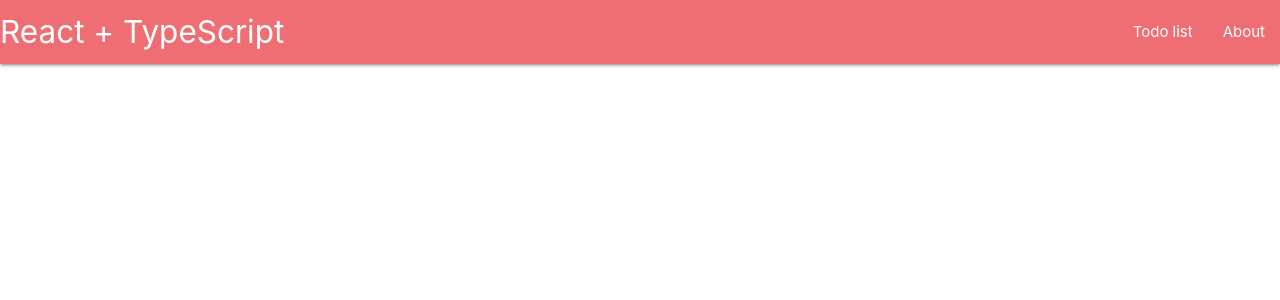
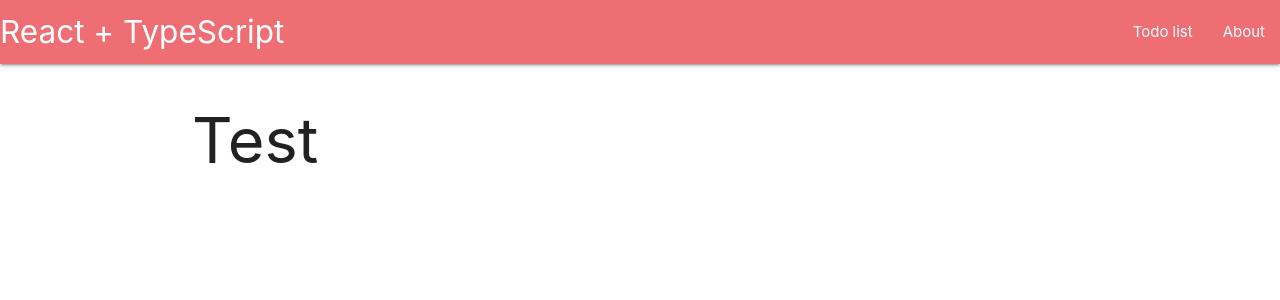
Before and after one commit to alexandr-g/react-typescript, a React (Create React App) app: page / in a window 1280 px wide. Shown: the top 300 px of the page. Built offline with nearby package versions, Linux system fonts and the light colour scheme.

Commit message:
Add container

```diff
--- a/src/App.tsx
+++ b/src/App.tsx
@@ -5,6 +5,9 @@ const App: React.FC = () => {
   return (
     <Fragment>
       <Navbar />
+      <div className="container">
+        <h1>Test</h1>
+      </div>
     </Fragment>
   )
 }
```
